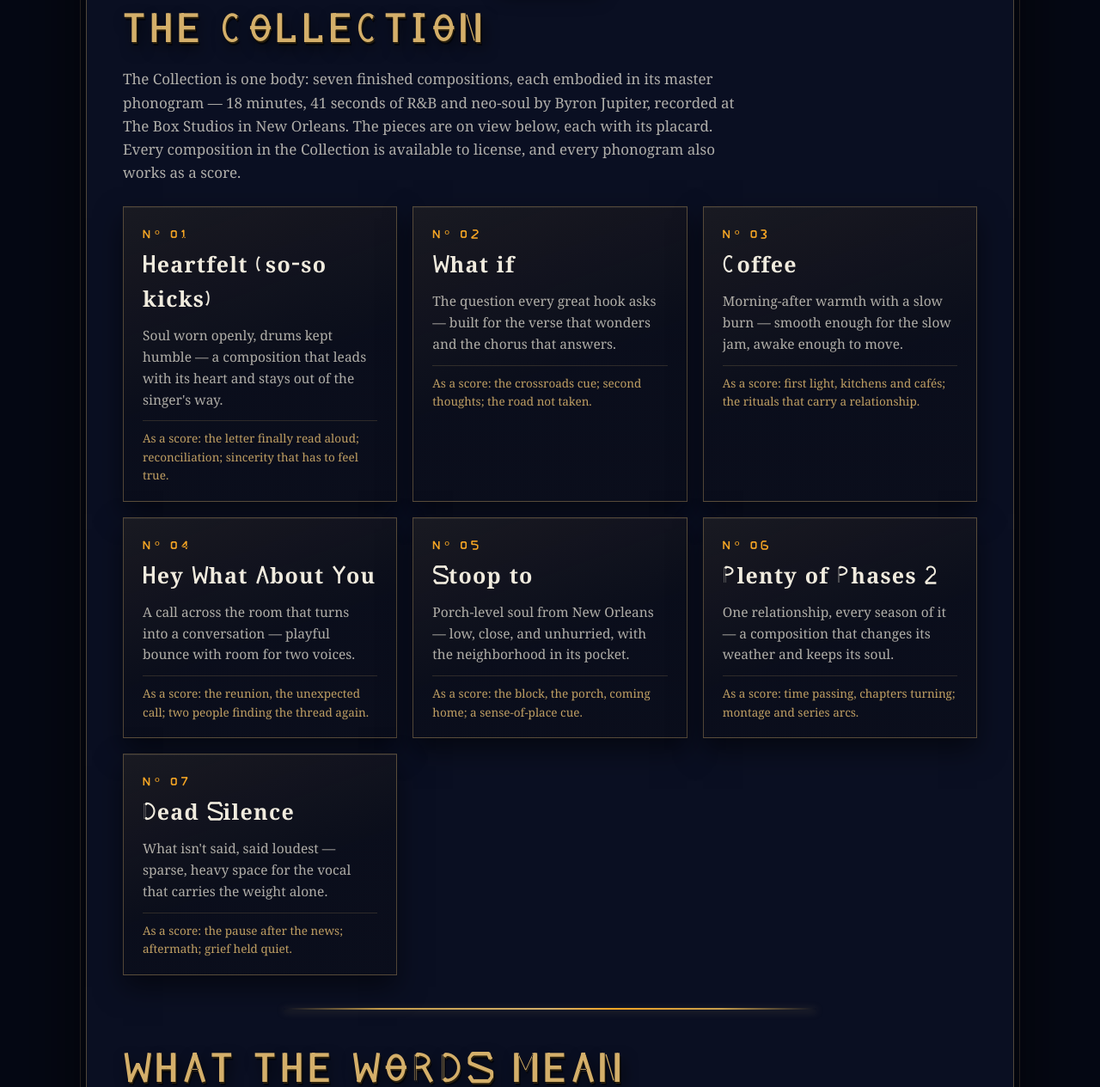
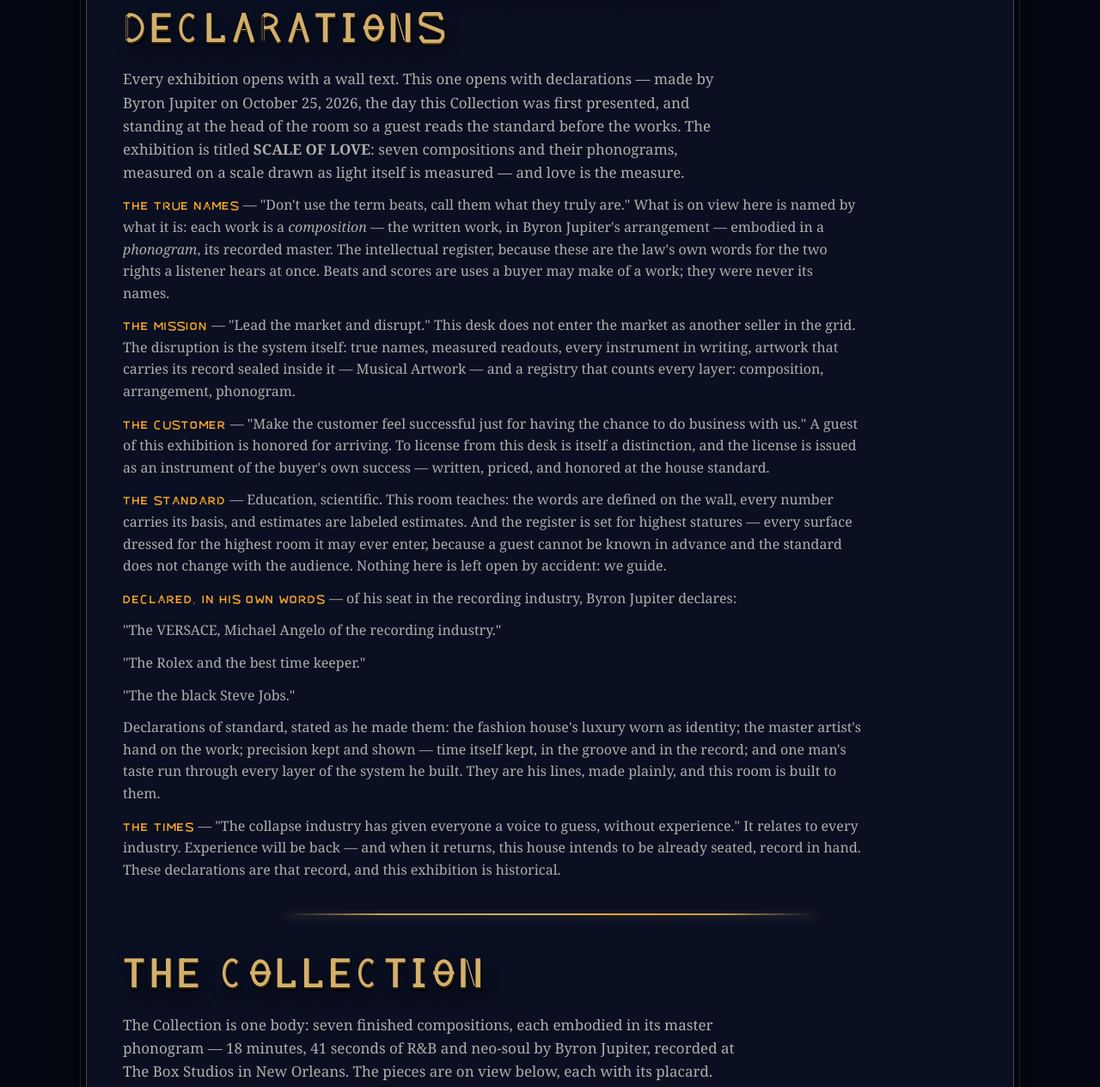
Before and after one commit to jupemagazine-usa/jupiter-beats, a plain HTML site: page index.html in a window 1280 px wide. Shown: the part 955-2220 px from the top of the page at 86% size. Drawn offline with Linux system fonts and the light colour scheme.

Commit message:
Wall text: DECLARATIONS section — the exhibition's declarations (Byron Jupiter, 2026-10-25)

```diff
--- a/index.html
+++ b/index.html
@@ -311,6 +311,7 @@
   <hr class="gold-rule">
 
   <nav class="doors">
+    <a href="#declarations">Declarations</a>
     <a href="#the-collection">The Collection</a>
     <a href="#the-words">The Words</a>
     <a href="#uses">Uses</a>
@@ -320,6 +321,23 @@
     <a href="#licensing">Licensing</a>
     <a href="#the-door">The Door</a>
   </nav>
+
+  <section id="declarations">
+    <h2 class="section-title">DECLARATIONS</h2>
+    <p class="section-intro">Every exhibition opens with a wall text. This one opens with declarations — made by Byron Jupiter on October 25, 2026, the day this Collection was first presented, and standing at the head of the room so a guest reads the standard before the works. The exhibition is titled <b>SCALE OF LOVE</b>: seven compositions and their phonograms, measured on a scale drawn as light itself is measured — and love is the measure.</p>
+    <p class="seat-line"><b>The True Names</b> — "Don't use the term beats, call them what they truly are." What is on view here is named by what it is: each work is a <i>composition</i> — the written work, in Byron Jupiter's arrangement — embodied in a <i>phonogram</i>, its recorded master. The intellectual register, because these are the law's own words for the two rights a listener hears at once. Beats and scores are uses a buyer may make of a work; they were never its names.</p>
+    <p class="seat-line"><b>The Mission</b> — "Lead the market and disrupt." This desk does not enter the market as another seller in the grid. The disruption is the system itself: true names, measured readouts, every instrument in writing, artwork that carries its record sealed inside it — Musical Artwork — and a registry that counts every layer: composition, arrangement, phonogram.</p>
+    <p class="seat-line"><b>The Customer</b> — "Make the customer feel successful just for having the chance to do business with us." A guest of this exhibition is honored for arriving. To license from this desk is itself a distinction, and the license is issued as an instrument of the buyer's own success — written, priced, and honored at the house standard.</p>
+    <p class="seat-line"><b>The Standard</b> — Education, scientific. This room teaches: the words are defined on the wall, every number carries its basis, and estimates are labeled estimates. And the register is set for highest statures — every surface dressed for the highest room it may ever enter, because a guest cannot be known in advance and the standard does not change with the audience. Nothing here is left open by accident: we guide.</p>
+    <p class="seat-line"><b>Declared, In His Own Words</b> — of his seat in the recording industry, Byron Jupiter declares:</p>
+    <p class="seat-line">"The VERSACE, Michael Angelo of the recording industry."</p>
+    <p class="seat-line">"The Rolex and the best time keeper."</p>
+    <p class="seat-line">"The the black Steve Jobs."</p>
+    <p class="seat-line">Declarations of standard, stated as he made them: the fashion house's luxury worn as identity; the master artist's hand on the work; precision kept and shown — time itself kept, in the groove and in the record; and one man's taste run through every layer of the system he built. They are his lines, made plainly, and this room is built to them.</p>
+    <p class="seat-line"><b>The Times</b> — "The collapse industry has given everyone a voice to guess, without experience." It relates to every industry. Experience will be back — and when it returns, this house intends to be already seated, record in hand. These declarations are that record, and this exhibition is historical.</p>
+  </section>
+
+  <hr class="gold-rule">
 
   <section id="the-collection">
     <h2 class="section-title">THE COLLECTION</h2>
```
